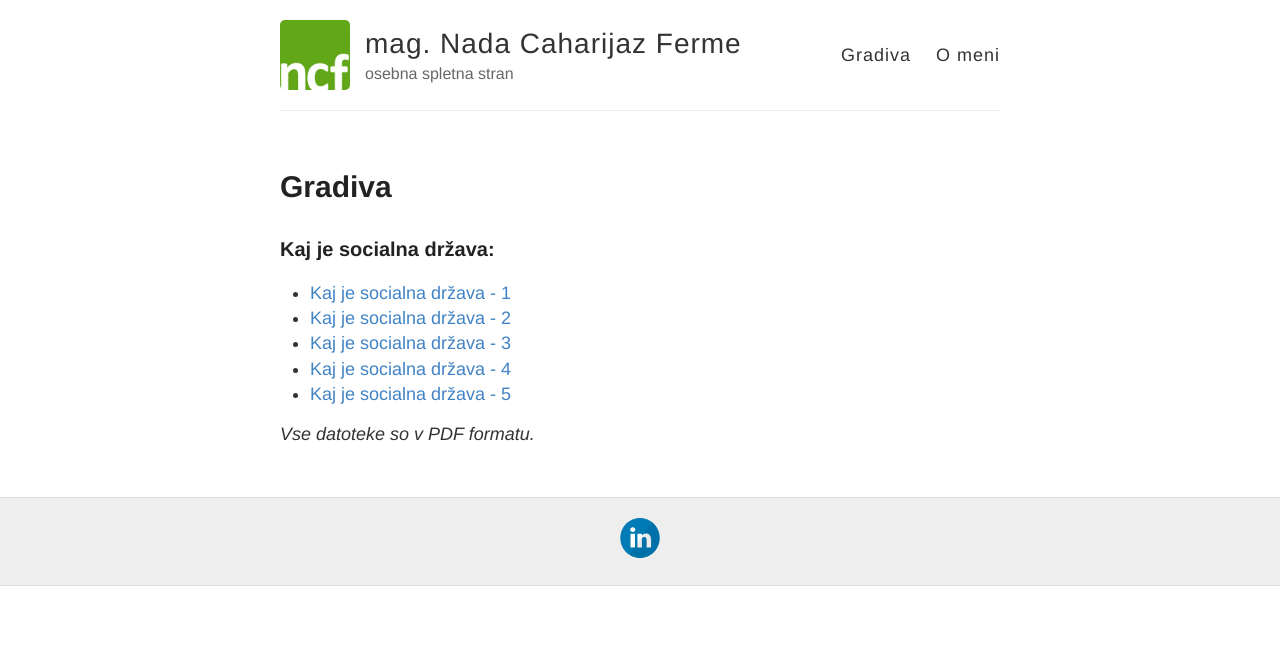
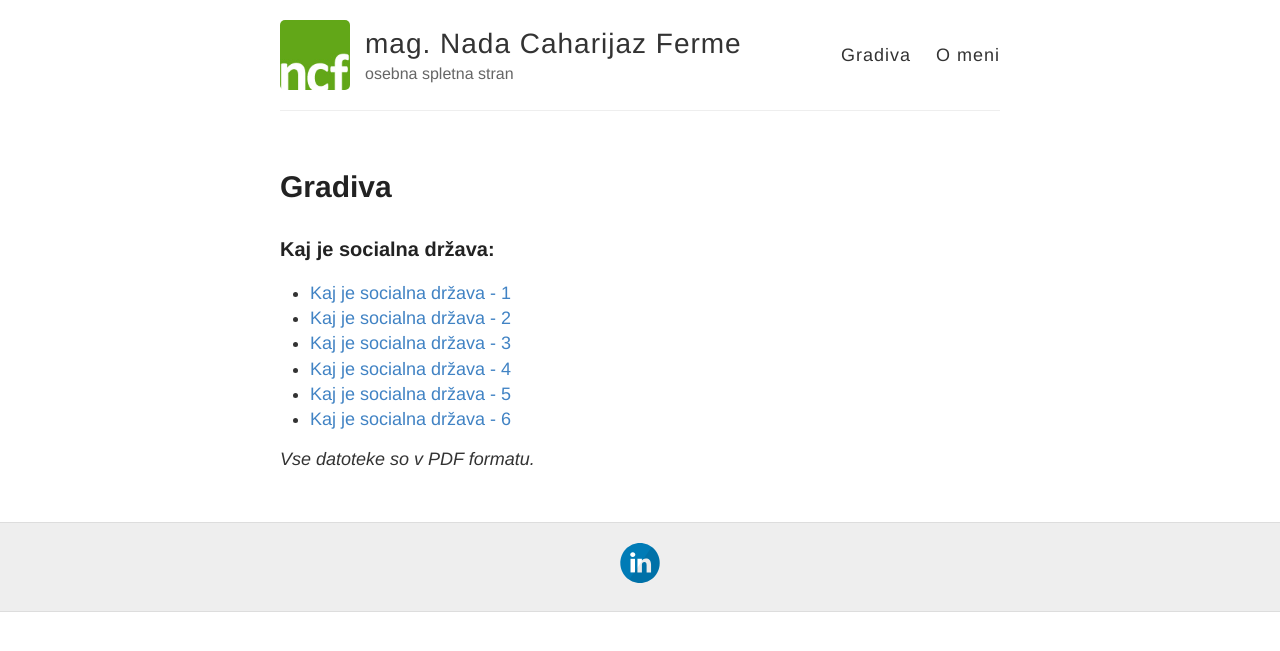
Before and after one commit to th0r88/nadafermesi, a Jekyll site: the page built from gradiva.md, in a window 1280 px wide. Shown: the top 651 px of the page. Built offline with Jekyll 4.4.1, drawn with Linux system fonts in a browser that asks for light colours.

Commit message:
Update gradiva.md

```diff
--- a/gradiva.md
+++ b/gradiva.md
@@ -11,5 +11,6 @@ permalink: /gradiva/
 - [Kaj je socialna država - 3](/uploads/Kaj_je_socialna_drzava_03.pdf)
 - [Kaj je socialna država - 4](/uploads/Kaj_je_socialna_drzava_04.pdf)
 - [Kaj je socialna država - 5](/uploads/Kaj_je_socialna_drzava_05.pdf)
+- [Kaj je socialna država - 6](/uploads/Kaj_je_socialna_drzava_06.pdf)
 
 _Vse datoteke so v PDF formatu._
```
